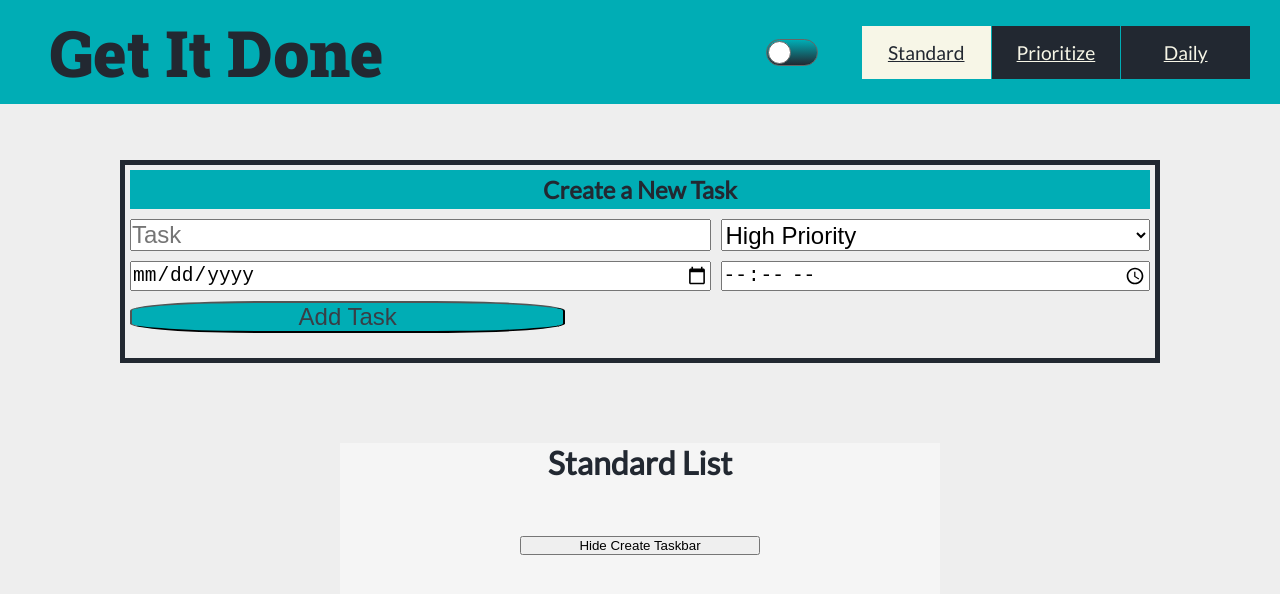
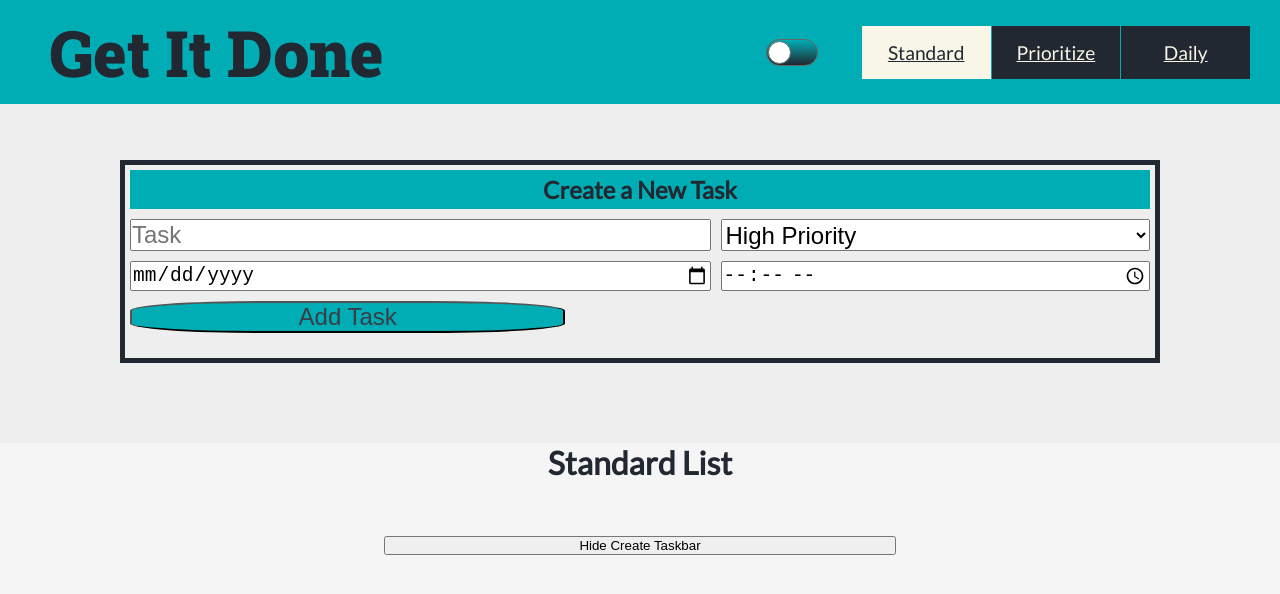
Before and after one commit to ejoc1103/get-it-done, a React (Create React App) app in the folder get-it-done/: page / in a window 1280 px wide. Shown: the top 594 px of the page. Built offline with nearby package versions, Linux system fonts and the light colour scheme.

Commit message:
Checking if netlify is updated

```diff
--- a/get-it-done/src/Components/mainPages/Daily.js
+++ b/get-it-done/src/Components/mainPages/Daily.js
@@ -6,6 +6,7 @@ import onDelete from "../helpers/onDelete";
 import onEdit from "../helpers/onEdit";
 import styled from "styled-components";
 //Styles for Day Planner Page
+
 const DailyPageStyled = styled.div`
   display: grid;
   justify-content: center;
--- a/get-it-done/src/Components/mainPages/Standard.js
+++ b/get-it-done/src/Components/mainPages/Standard.js
@@ -11,7 +11,6 @@ const StandardListStyled = styled.div`
   display: grid;
   min-height: 200px;
   background-color: #f5f5f5;
-  width: 600px;
   margin: 0 auto;
   padding: 0;
 
@@ -21,7 +20,6 @@ const StandardListStyled = styled.div`
     color: #555;
     font-size: 22px;
     padding: 0 !important;
-    width: 500px;
     border: 1px solid #dedede;
   }
   > div {
```
